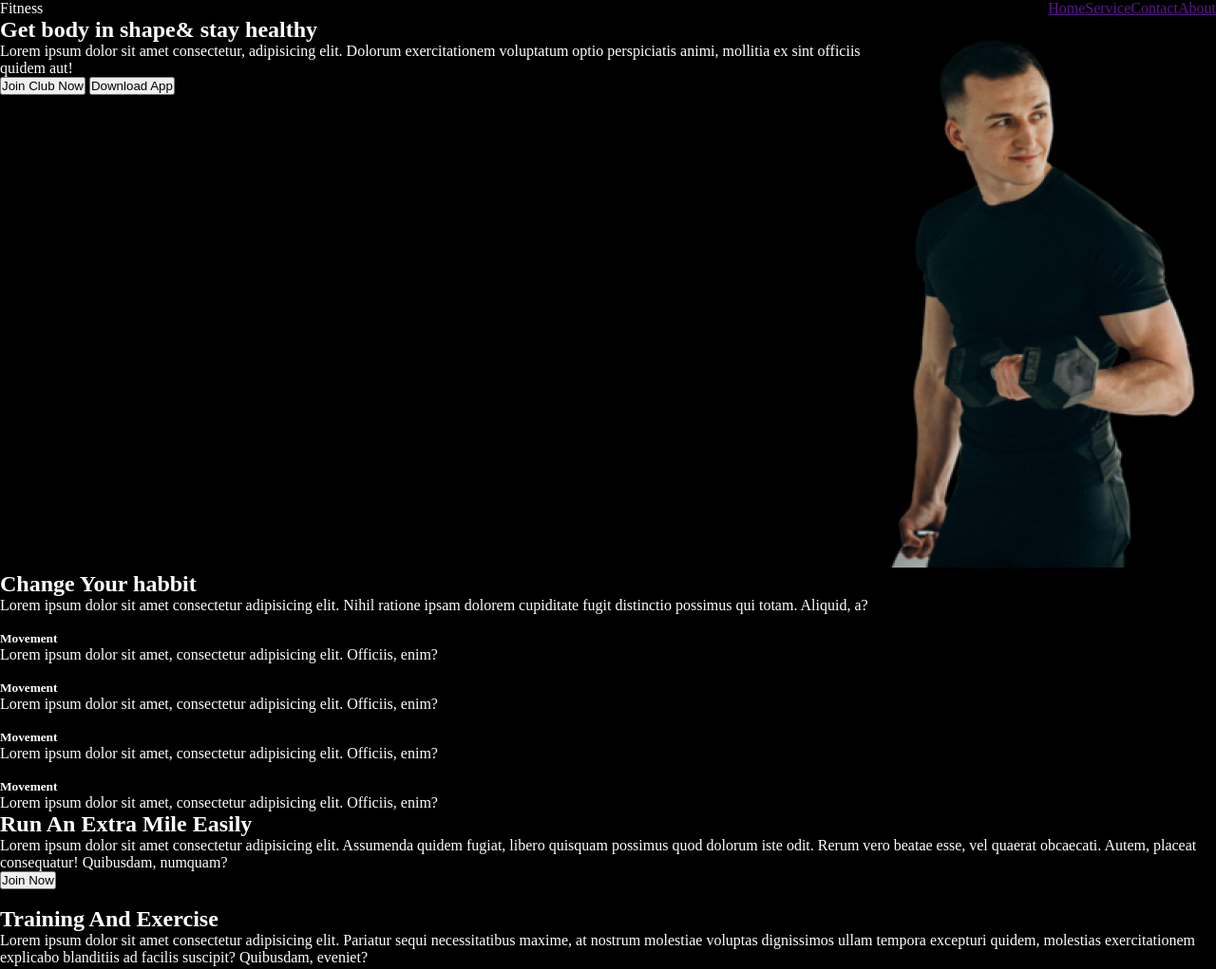
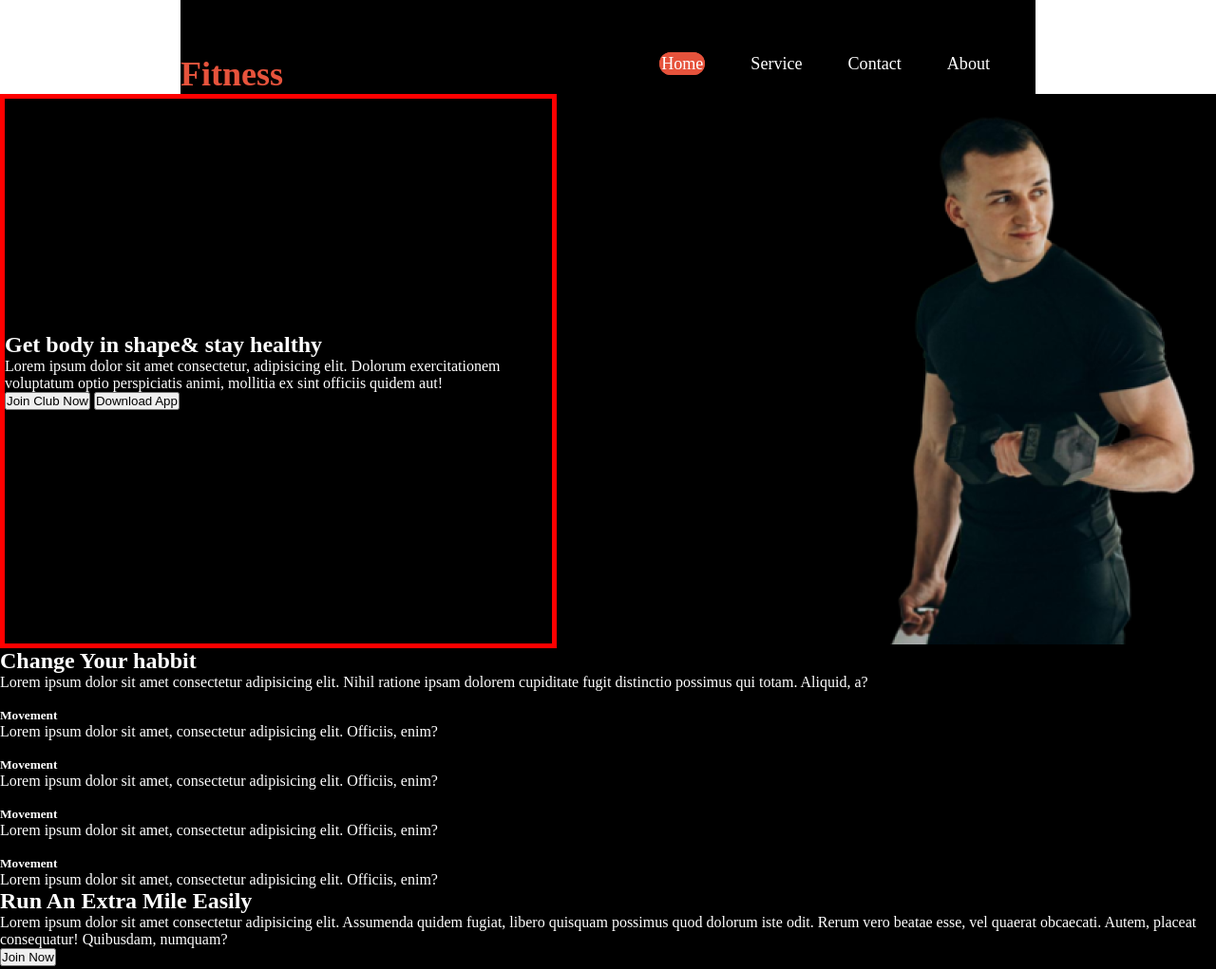
Before and after one commit to eamrandoc/fitness, a plain HTML site: page index.html in a window 1280 px wide. Shown: the top 1021 px of the page at 95% size. Drawn offline with Linux system fonts and the light colour scheme.

Commit message:
complete header part

```diff
--- a/index.html
+++ b/index.html
@@ -8,16 +8,16 @@
 </head>
 <body>
     <!-- header part start -->
-    <header class="bg-color primary-color">
-        <div>
+    <header class="bg-color primary-color flex">
+        <div class="company-name secondary-color">
             Fitness
         </div>
         <nav>
-            <ul>
-                <li><a href=""><span>Home</span></a></li>
-                <li><a href="">Service</a></li>
-                <li><a href="">Contact</a></li>
-                <li><a href=""> About</a></li>
+            <ul class="flex">
+                <li><a href=""><span class="home primary-color">Home</span></a></li>
+                <li><a href="" class="primary-color">Service</a></li>
+                <li><a href="" class="primary-color">Contact</a></li>
+                <li><a href="" class="primary-color" > About</a></li>
             </ul>
         </nav>
     </header>
@@ -26,10 +26,10 @@
     <main class="bg-color primary-color">
         <!-- banner section start -->
         <section class="get-body flex">
-            <div>
+            <div class="get-body-title">
                 <h1>Get body in <span>shape</span>& stay healthy</h1>
                 <p>Lorem ipsum dolor sit amet consectetur, adipisicing elit. Dolorum exercitationem voluptatum optio perspiciatis animi, mollitia ex sint officiis quidem aut!</p>
-                <div>
+            <div>
                     <button>Join Club Now</button>
                     <button>Download App</button>
                 </div>
--- a/styles/style.css
+++ b/styles/style.css
@@ -6,41 +6,68 @@
 .primary-color{
     color: white;
 }
-.flex{
-    display: flex;
+.secondary-color{
+    color: rgb(230, 83, 60);
+}
+ul{
+
+}
+li {
+    list-style: none;
+    margin-right: 3rem;
+    padding: .5rem auto;
+}
+a{
+    text-decoration: none;
+    font-size: 1.13rem;
 }
 
-
-
-
-
-li {
-    list-style: none;
-
-}
-ul{
-    display: flex;
-}
 
 h1{
     font-size: 4.88 rem;
     font-weight: 900;
     margin-bottom: 1.63 rem;
 }
+.flex{
+    display: flex;
+}
+
 .bg-color{
     background-color: black;
 }
 
 
 
+/* header part start  */
+header{
 
-header{
-    display: flex;
     justify-content: space-between;
+    padding-top: 57px;
+    margin: 0 190px auto;
 }
+.company-name{
+    font-size: 2.25rem;
+    font-weight: 800;
+
+}
+.home{
+    border: 2px solid  rgb(230, 83, 60);
+    background-color:  rgb(230, 83, 60);
+    border-radius: 46px;
+}
+/* header part end  */
+/* main part star  */
+/* get body part start */
 .get-body{
     justify-content: space-between;
 }
+.get-body-title{
+    width: 45%;
+    align-content: center;
+    text-align: left;
+    border: 5px solid red;
+}
+/* get body part end  */
 
 
 
```
